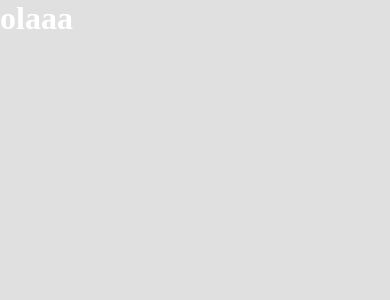
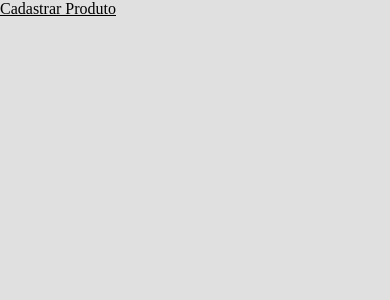
Before and after one commit to Victor87dev/salvus-project, a React (Vite) app in the folder frontend/: page / in a window 390 px wide. Shown: the top 300 px of the page. Built offline with nearby package versions, Linux system fonts and the light colour scheme.

Commit message:
feat: sistema de rotas, instalando e aplicando react-router-dom

```diff
--- a/frontend/package.json
+++ b/frontend/package.json
@@ -11,7 +11,8 @@
   },
   "dependencies": {
     "react": "^18.3.1",
-    "react-dom": "^18.3.1"
+    "react-dom": "^18.3.1",
+    "react-router-dom": "^6.24.1"
   },
   "devDependencies": {
     "@types/react": "^18.3.3",
--- a/frontend/src/App.jsx
+++ b/frontend/src/App.jsx
@@ -1,11 +1,12 @@
-import './App.css'
+import { BrowserRouter } from "react-router-dom"
+import AppRoutes from "./components/routes/routes"
 
 function App() {
 
   return (
-    <>
-     <h1>olaaa</h1>
-    </>
+    <BrowserRouter>
+     <AppRoutes />
+    </BrowserRouter>
   )
 }
 
--- /dev/null
+++ b/frontend/src/components/layout/LinkButton.css
@@ -0,0 +1,20 @@
+.btn{
+background-color: #000000;
+color: #ffffff;
+padding: 0.5em 1em;
+text-decoration: none;
+transition: 0.5s;
+border-radius: 3px;
+border: 1px solid #d8940b;
+}
+
+.btn:hover{
+color: #d8940b;
+}
+
+@media screen and (max-width: 750px){
+ .btn{
+    width: 120px;
+    font-size: 14px;
+ }
+}
--- /dev/null
+++ b/frontend/src/components/layout/LinkButton.jsx
@@ -0,0 +1,12 @@
+import { Link } from "react-router-dom"
+import "./LinkButton.css"
+
+const LinkButton = ({to, text}) => {
+  return (
+    <Link to={to}>
+      {text}
+    </Link>
+  )
+}
+
+export default LinkButton
--- /dev/null
+++ b/frontend/src/components/pages/CadastroProduto/CadastroProduto.jsx
@@ -0,0 +1,11 @@
+import LinkButton from "../../layout/LinkButton"
+
+const Cadastro = () => {
+  return (
+    <section>
+      <LinkButton to="/editar_produto" text="Editar Produto"/>
+    </section>
+  )
+}
+
+export default Cadastro
--- /dev/null
+++ b/frontend/src/components/pages/EditarProduto/EditarProduto.jsx
@@ -0,0 +1,11 @@
+import LinkButton from "../../layout/LinkButton"
+
+const EditarProduto = () => {
+  return (
+    <section>
+      <LinkButton to="/" text="Home"/>
+    </section>
+  )
+}
+
+export default EditarProduto
--- /dev/null
+++ b/frontend/src/components/pages/Home/Home.jsx
@@ -0,0 +1,11 @@
+import LinkButton from "../../layout/LinkButton"
+
+const Home = () => {
+  return (
+    <section>
+      <LinkButton to="/cadastro_produto" text="Cadastrar Produto"/>
+    </section>
+  )
+}
+
+export default Home
--- /dev/null
+++ b/frontend/src/components/routes/routes.jsx
@@ -0,0 +1,18 @@
+import { Route, Routes } from "react-router-dom"
+
+import Home from "../pages/Home/Home"
+import CadastroProduto from "../pages/CadastroProduto/CadastroProduto"
+import EditarProduto from "../pages/EditarProduto/EditarProduto"
+
+const AppRoutes = () => {
+return(
+    <Routes>
+        <Route path="/" element={<Home />} />
+        <Route path="/home" element={<Home />} />
+        <Route path="/cadastro_produto" element={<CadastroProduto />} />
+        <Route path="/editar_produto" element={<EditarProduto />} />
+    </Routes>
+)
+}
+
+export default AppRoutes
--- a/frontend/src/index.css
+++ b/frontend/src/index.css
@@ -1,6 +1,6 @@
 *{
   background: #e0e0e0;
-  color: #fff;
+  color: #000000;
   margin: 0;
   padding: 0;
   box-sizing: border-box;
```
Also changed, not shown: frontend/src/components/pages/CadastroProduto/CadastroProduto.css (added), frontend/src/components/pages/EditarProduto/EditarProduto.css (added), frontend/src/components/pages/Home/Home.css (added), 1 other file (tests, documents, lock files or other folders).
